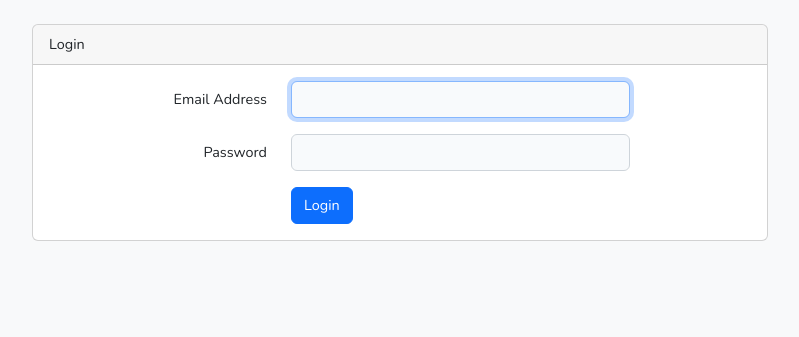
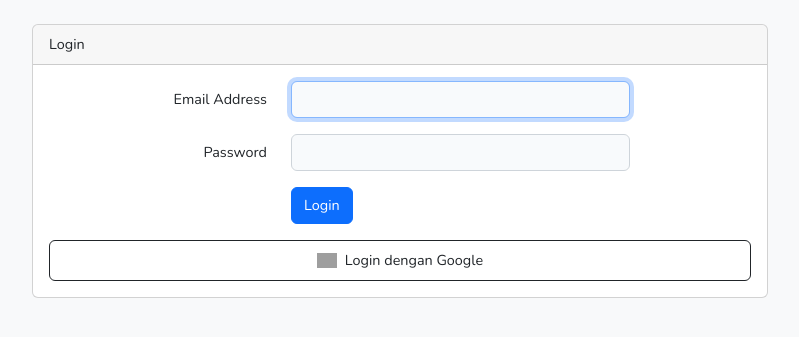
Before and after one commit to anggakoesno/prakerin-ppwl, a Laravel app: page /login in a window 1280 px wide. Shown: the top 337 px of the page, without its empty margins (240-1039 px from the left). Run offline with Laravel 12, Linux system fonts and the light colour scheme; style sheets or scripts are compiled from the project's sources; grey boxes are pictures that could not be loaded.

Commit message:
feat: login SSO Google dengan Socialite

```diff
--- a/app/Models/User.php
+++ b/app/Models/User.php
@@ -10,7 +10,8 @@ use Illuminate\Database\Eloquent\Factories\HasFactory;
 use Illuminate\Foundation\Auth\User as Authenticatable;
 use Illuminate\Notifications\Notifiable;
 
-#[Fillable(['name', 'email', 'password', 'level'])]
+#[Fillable(['name', 'email', 'password', 'level', 'google_id', 'avatar', 'email_verified_at'])]
+
 #[Hidden(['password', 'remember_token'])]
 class User extends Authenticatable
 {
--- a/composer.json
+++ b/composer.json
@@ -8,6 +8,7 @@
     "require": {
         "php": "^8.3",
         "laravel/framework": "^13.17",
+        "laravel/socialite": "^5.33",
         "laravel/tinker": "^3.0"
     },
     "require-dev": {
--- a/config/services.php
+++ b/config/services.php
@@ -35,4 +35,10 @@ return [
         ],
     ],
 
+    'google' => [
+        'client_id'     => env('GOOGLE_CLIENT_ID'),
+        'client_secret' => env('GOOGLE_CLIENT_SECRET'),
+        'redirect'      => env('GOOGLE_REDIRECT_URI'),
+    ],
+
 ];
--- a/resources/views/auth/login.blade.php
+++ b/resources/views/auth/login.blade.php
@@ -12,10 +12,13 @@
                             @csrf
 
                             <div class="row mb-3">
-                            <label for="email" class="col-md-4 col-form-label text-md-end">{{ __('Email Address') }}</label>
+                                <label for="email"
+                                    class="col-md-4 col-form-label text-md-end">{{ __('Email Address') }}</label>
 
                                 <div class="col-md-6">
-                                <input id="email" type="email" class="form-control @error('email') is-invalid @enderror" name="email" value="{{ old('email') }}" required autocomplete="email" autofocus>
+                                    <input id="email" type="email"
+                                        class="form-control @error('email') is-invalid @enderror" name="email"
+                                        value="{{ old('email') }}" required autocomplete="email" autofocus>
 
                                     @error('email')
                                         <span class="invalid-feedback" role="alert">
@@ -26,10 +29,13 @@
                             </div>
 
                             <div class="row mb-3">
-                            <label for="password" class="col-md-4 col-form-label text-md-end">{{ __('Password') }}</label>
+                                <label for="password"
+                                    class="col-md-4 col-form-label text-md-end">{{ __('Password') }}</label>
 
                                 <div class="col-md-6">
-                                <input id="password" type="password" class="form-control @error('password') is-invalid @enderror" name="password" required autocomplete="current-password">
+                                    <input id="password" type="password"
+                                        class="form-control @error('password') is-invalid @enderror" name="password"
+                                        required autocomplete="current-password">
 
                                     @error('password')
                                         <span class="invalid-feedback" role="alert">
@@ -65,6 +71,17 @@
                                 </div>
                             </div>
                         </form>
+
+                        {{-- Login dengan Google --}}
+                        <div class="mt-3 text-center">
+                            <a href="{{ route('google.redirect') }}"
+                                class="btn btn-outline-dark w-100 d-flex align-items-center justify-content-center gap-2 py-2">
+                                <img src="https://www.gstatic.com/firebasejs/ui/2.0.0/images/auth/google.svg" width="20"
+                                    alt="Google">
+                                Login dengan Google
+                            </a>
+                        </div>
+
                     </div>
                 </div>
             </div>
--- a/routes/web.php
+++ b/routes/web.php
@@ -7,6 +7,8 @@ use App\Http\Controllers\SearchController;
 use App\Http\Controllers\UserController;
 use App\Http\Controllers\JobController;
 use App\Http\Controllers\GalleryController;
+use App\Http\Controllers\GoogleController;
+use App\Http\Controllers\Auth\LoginController;
 use Illuminate\Support\Facades\Route;
 use Illuminate\Support\Facades\Auth;
 
@@ -31,3 +33,8 @@ Route::get('/home', [App\Http\Controllers\HomeController::class, 'index'])->name
 Route::resource('jobs', JobController::class)->middleware(['auth', 'isAdmin']);
 
 Route::resource('gallery', GalleryController::class)->parameters(['gallery' => 'post'])->middleware('auth');
+
+Route::middleware('guest')->group(function () {
+    Route::get('/auth/google', [GoogleController::class, 'redirect'])->name('google.redirect');
+    Route::get('/auth/google/callback', [GoogleController::class, 'callback'])->name('google.callback');
+});
```
Also changed, not shown: app/Http/Controllers/GoogleController.php (added, +65 -0 lines), database/migrations/2026_11_23_022616_tambah_kolom_google_ke_users_table.php (added), 1 other file. Lines whose indentation alone changed are shown as unchanged.
